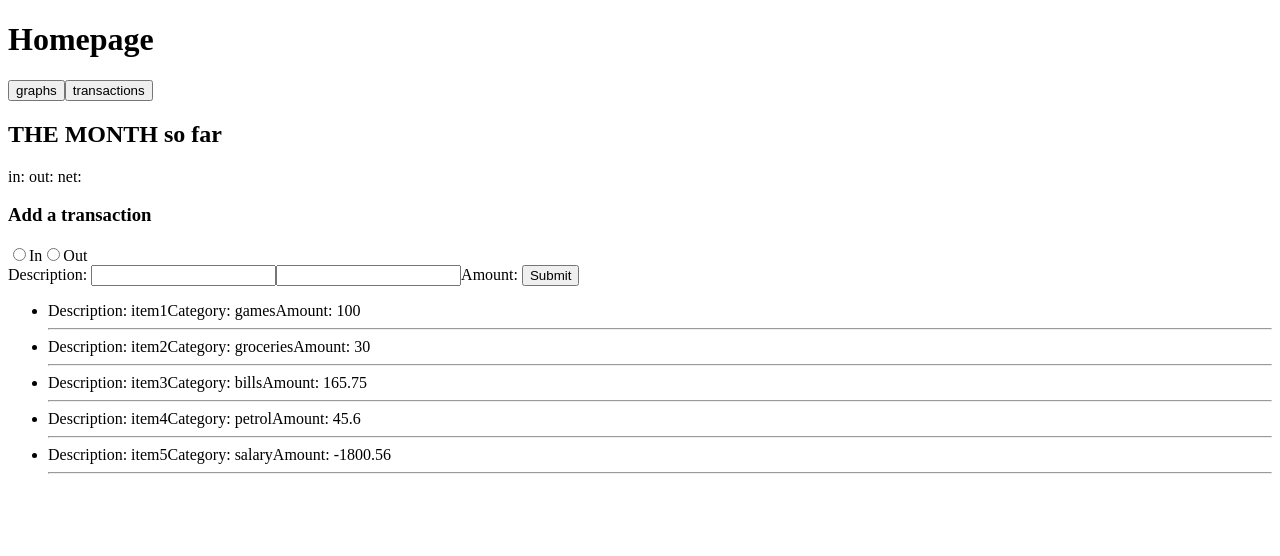
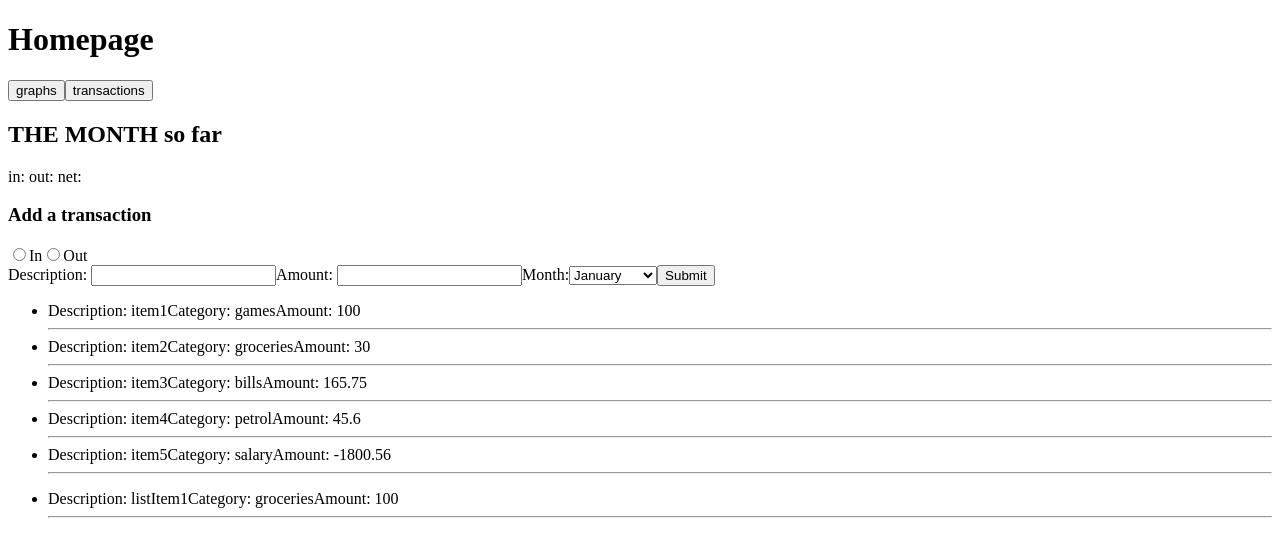
Before and after one commit to JThompson-scottlogic/budgeting-app, an Angular app: page / in a window 1280 px wide. Shown: the top 556 px of the page. Built offline with nearby package versions, Linux system fonts and the light colour scheme.

Commit message:
items service

```diff
--- a/src/app/homepage-input/homepage-input.component.html
+++ b/src/app/homepage-input/homepage-input.component.html
@@ -38,7 +38,24 @@
             <option value='giftsOther'>Gifts/other</option>
         </select>
     </div>
+    <label for='amount'>Amount: </label>
     <input type='number' name='amount' id='amount'>
-    <label for='amount'>Amount: </label>
+    <div style='display:inline'>
+        <label for='month'>Month:</label>
+        <select id='month' name='month'>
+            <option value='january'>January</option>
+            <option value='february'>February</option>
+            <option value='march'>March</option>
+            <option value='april'>April</option>
+            <option value='may'>May</option>
+            <option value='june'>June</option>
+            <option value='july'>July</option>
+            <option value='august'>August</option>
+            <option value='september'>September</option>
+            <option value='october'>October</option>
+            <option value='november'>November</option>
+            <option value='december'>December</option>
+        </select>
+    </div>
     <input type='submit'>
 </form>
--- a/src/app/mockItems.ts
+++ b/src/app/mockItems.ts
@@ -1,9 +1,9 @@
 import { BudgetItem } from "./budgetItem";
 
 export const MOCKITEMS: BudgetItem[] = [
-    {description: 'item1', category:'games', amount: 100, id: 0 },
-    {description: 'item2', category:'groceries', amount: 30, id: 1},
-    {description: 'item3', category:'bills', amount: 165.75, id: 2},
-    {description: 'item4', category:'petrol', amount: 45.60, id: 3},
-    {description: 'item5', category: 'salary', amount: -1800.56, id: 4},
+    {description: 'item1', category:'games', amount: 100, id: 0, month: 'may' },
+    {description: 'item2', category:'groceries', amount: 30, id: 1, month: 'may'},
+    {description: 'item3', category:'bills', amount: 165.75, id: 2, month: 'may'},
+    {description: 'item4', category:'petrol', amount: 45.60, id: 3, month: 'may'},
+    {description: 'item5', category: 'salary', amount: -1800.56, id: 4, month: 'may'},
 ]
--- a/src/app/recent-transactions/recent-transactions.component.html
+++ b/src/app/recent-transactions/recent-transactions.component.html
@@ -6,3 +6,12 @@
         <hr>
     </li>
 </ul>
+
+<ul>
+    <li *ngFor='let item of itemsList'>
+        <span>Description: {{item.description}}</span>
+        <span>Category: {{item.category}}</span>
+        <span>Amount: {{item.amount}}</span>
+        <hr>
+    </li>
+</ul>
--- a/src/app/recent-transactions/recent-transactions.component.ts
+++ b/src/app/recent-transactions/recent-transactions.component.ts
@@ -1,4 +1,5 @@
 import { Component, OnInit } from '@angular/core';
+import { BudgetItem } from '../budgetItem';
 import { MOCKITEMS } from '../mockItems';
 
 @Component({
@@ -10,6 +11,9 @@ export class RecentTransactionsComponent implements OnInit {
 
   mockItems = MOCKITEMS;
 
+  itemsList: BudgetItem[] = [
+    {description: 'listItem1', amount: 100, id: 8, category: 'groceries'}
+  ]
   constructor() { }
 
   ngOnInit(): void {
```
Also changed, not shown: src/app/items.service.ts (added, +23 -0 lines), 1 other file (tests, documents, lock files or other folders).
